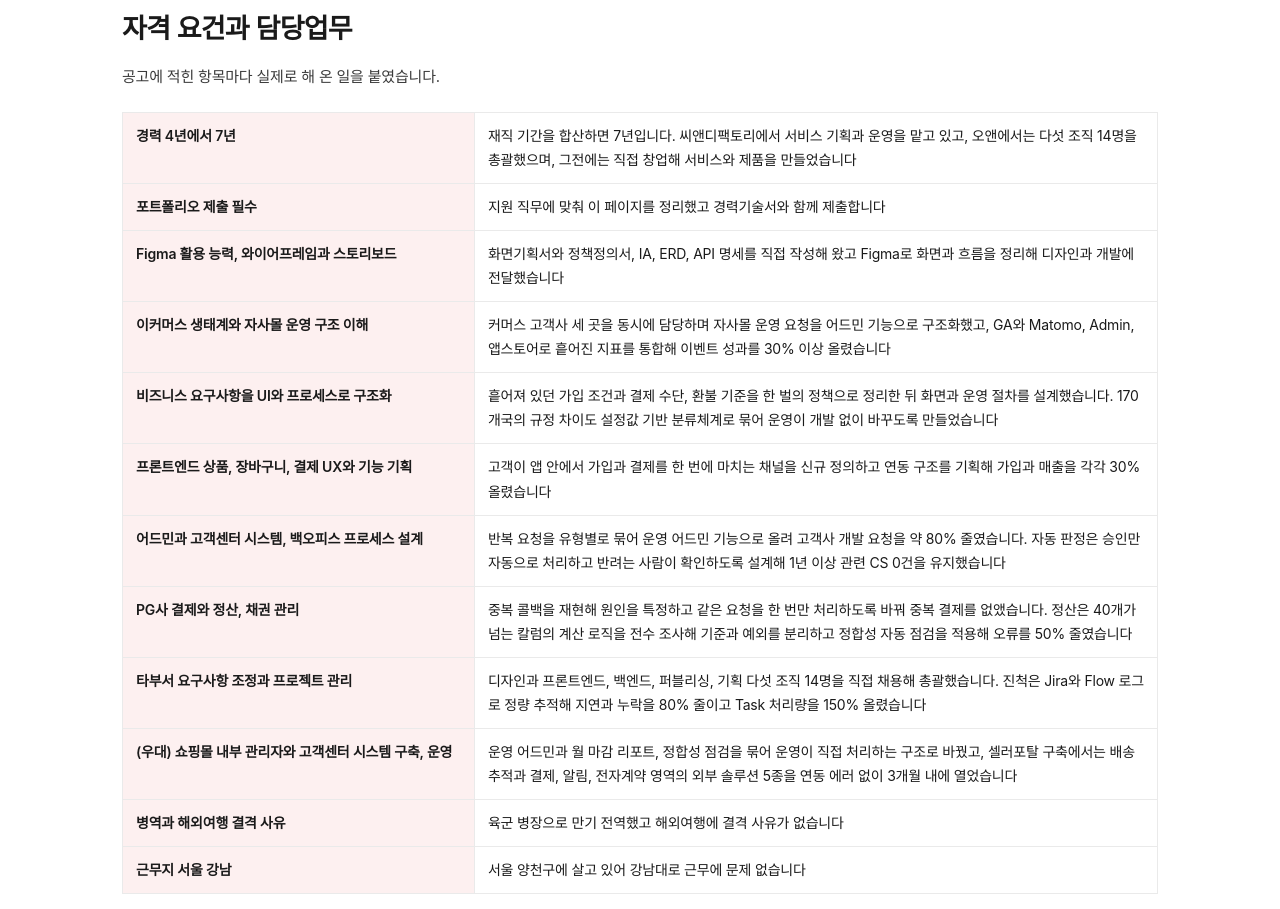
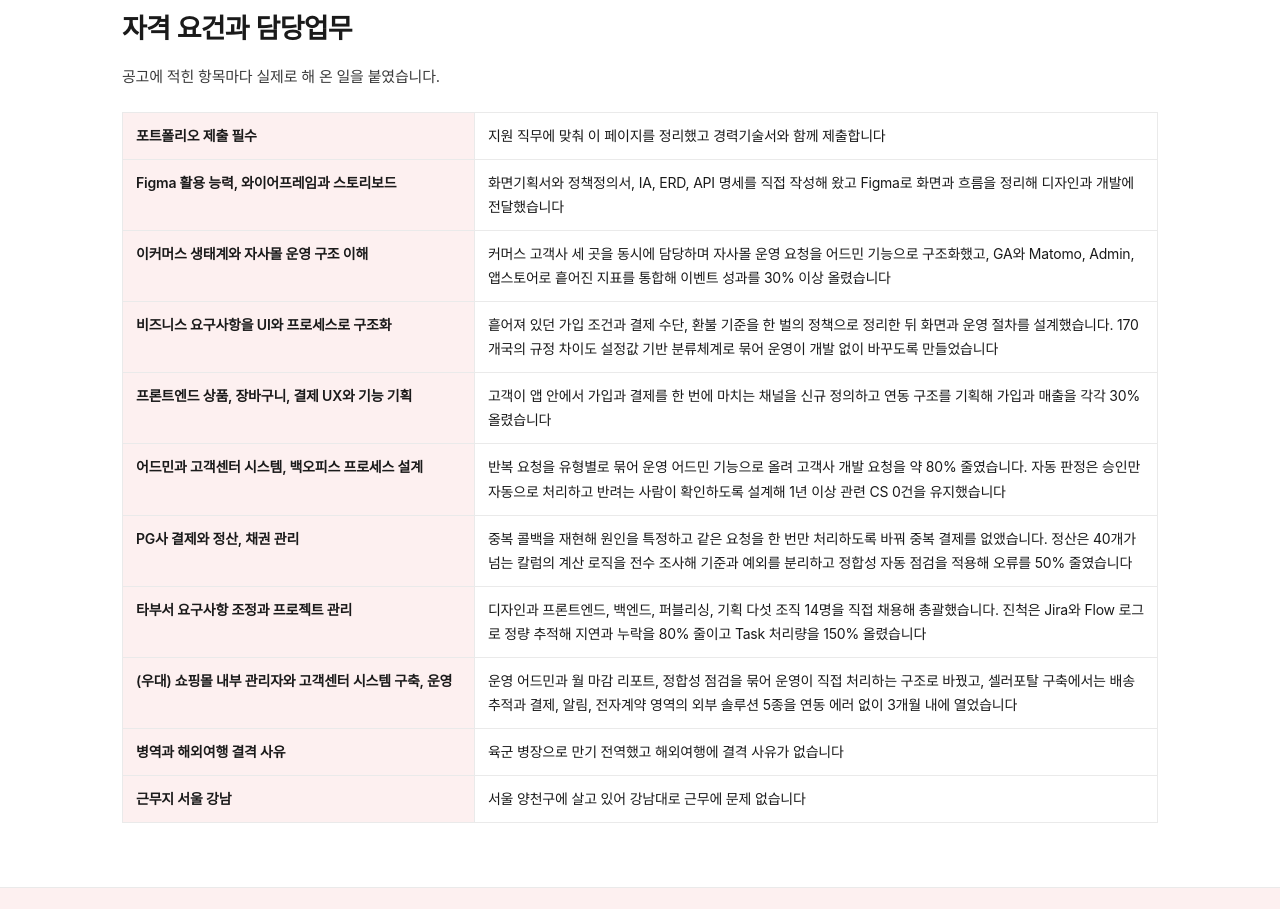
Before and after one commit to cndkanghyeon-arch/portfolio, a plain HTML site: page ypbooks/index.html in a window 1280 px wide. Shown: the part 10891-11800 px from the top of the page. Drawn offline with Linux system fonts and the light colour scheme; a web font is replaced by a local one.

Commit message:
Drop the career-length row from the Youngpoong fit table
Co-Authored-By: Claude Opus 5 <noreply@anthropic.com>

```diff
--- a/ypbooks/index.html
+++ b/ypbooks/index.html
@@ -289,7 +289,6 @@
     <h2>자격 요건과 담당업무</h2>
     <p class="sub">공고에 적힌 항목마다 실제로 해 온 일을 붙였습니다.</p>
     <table class="fit">
-      <tr><th>경력 4년에서 7년</th><td>재직 기간을 합산하면 7년입니다. 씨앤디팩토리에서 서비스 기획과 운영을 맡고 있고, 오앤에서는 다섯 조직 14명을 총괄했으며, 그전에는 직접 창업해 서비스와 제품을 만들었습니다</td></tr>
       <tr><th>포트폴리오 제출 필수</th><td>지원 직무에 맞춰 이 페이지를 정리했고 경력기술서와 함께 제출합니다</td></tr>
       <tr><th>Figma 활용 능력, 와이어프레임과 스토리보드</th><td>화면기획서와 정책정의서, IA, ERD, API 명세를 직접 작성해 왔고 Figma로 화면과 흐름을 정리해 디자인과 개발에 전달했습니다</td></tr>
       <tr><th>이커머스 생태계와 자사몰 운영 구조 이해</th><td>커머스 고객사 세 곳을 동시에 담당하며 자사몰 운영 요청을 어드민 기능으로 구조화했고, GA와 Matomo, Admin, 앱스토어로 흩어진 지표를 통합해 이벤트 성과를 30% 이상 올렸습니다</td></tr>
```
